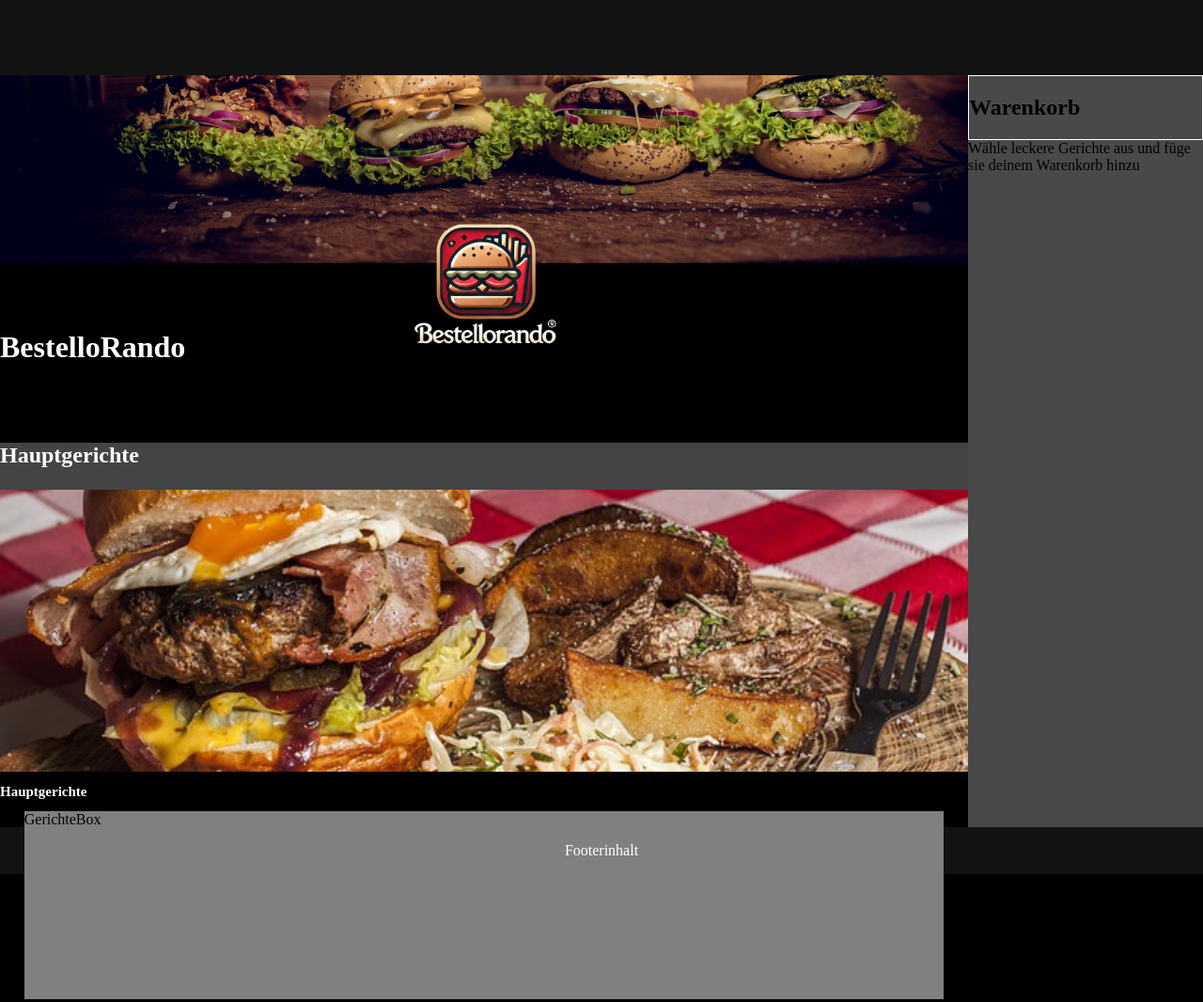
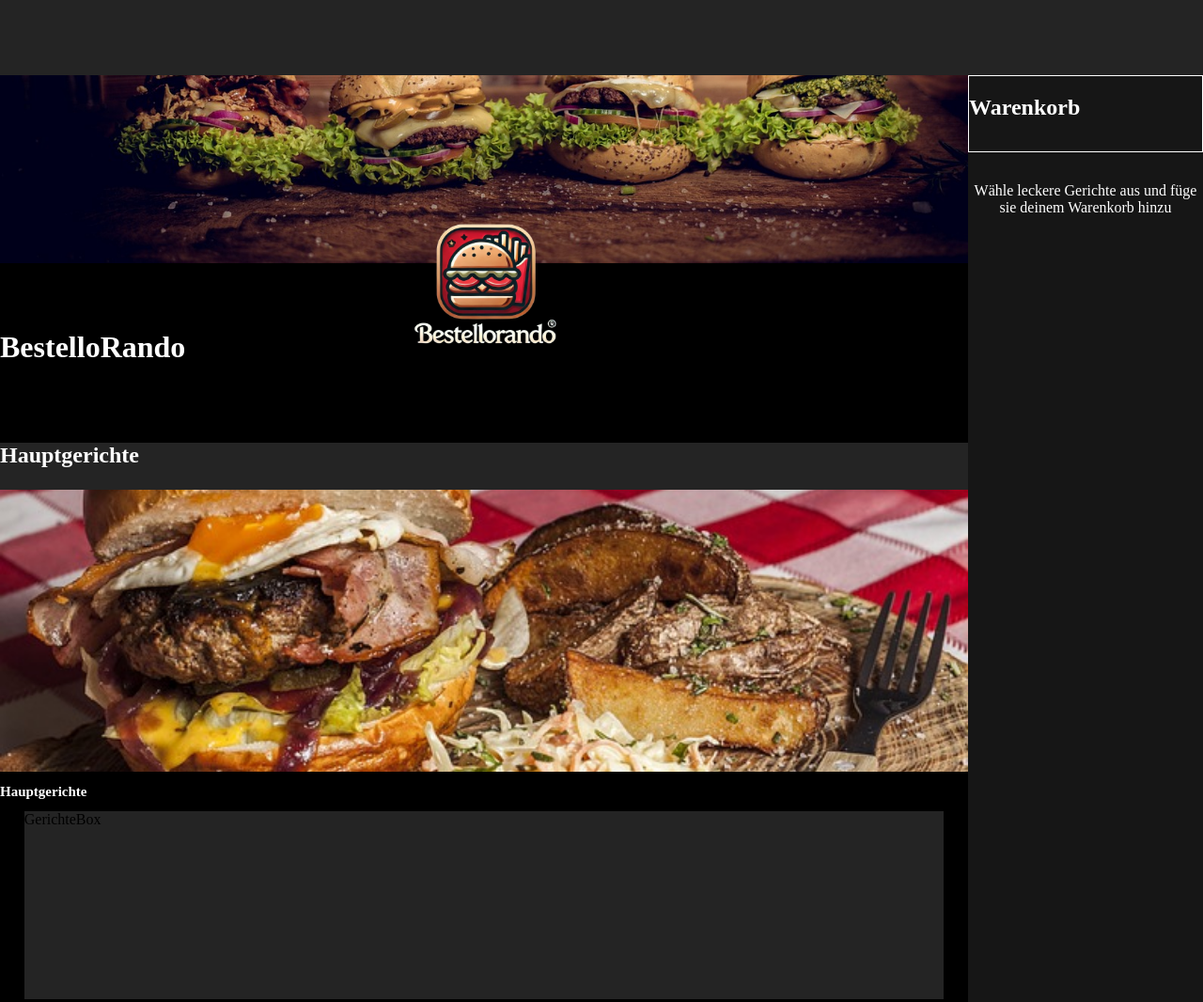
Before and after one commit to mapalummi/BestelloRando, a plain HTML site: page index.html in a window 1280 px wide. Shown: the top 1066 px of the page at 94% size. Drawn offline with Linux system fonts and the light colour scheme.

Commit message:
add new styles

```diff
--- a/index.html
+++ b/index.html
@@ -57,19 +57,31 @@
 
 
 
-      <div id="sticky_basket">
+      <div id="basket">
+
         <div class="basket_headline">
           <h2>Warenkorb</h2>
         </div>
 
-        <div class="hidden_info">
-          <span>Wähle leckere Gerichte aus und füge sie deinem Warenkorb hinzu</span>
-        </div>
+<div class="sticky_content">
+
+
+
+  <div class="hidden_info">
+    <span>Wähle leckere Gerichte aus und füge sie deinem Warenkorb hinzu</span>
+  </div>
+
+</div>
+
+
+
+
 
       </div>
 
 
+
     </div>
-<footer>Footerinhalt</footer>
+    <footer>Footerinhalt</footer>
   </body>
 </html>
--- a/style.css
+++ b/style.css
@@ -1,5 +1,9 @@
-body{
+
+html, body {
+    height: 100%;
+    width: 100%;
     margin: 0;
+    display: table;
     background-color: #000000;
 }
 
@@ -7,7 +11,7 @@ header{
     width: 100%;
     height: 80px;
     color: white;
-    background-color: rgba(255, 254, 254, 0.071);
+    background-color: rgb(36, 36, 36);
     display: flex;
     justify-content: center;
     align-items: end;
@@ -32,7 +36,7 @@ header{
 }
 
 #content_container{
-    height: 100vh;
+    /* height: 100vh; */
     flex: 1;
 }
 
@@ -59,7 +63,7 @@ header{
 .container2{
     width: 100%;
     height: 50px;
-    background-color: rgba(128, 128, 128, 0.533);
+    background-color: rgb(36, 36, 36);
     color: white;
 }
 
@@ -82,7 +86,9 @@ header{
 
 
 
-
+/* Gerenderter Inhalt */
+/*  */
+/*  */
 #render_content{
     display: flex;
     flex-direction: column;
@@ -93,38 +99,58 @@ header{
 .dishes_box{
     width: 95%;
     height: 200px;
-    background-color: gray;
+    background-color: rgb(36, 36, 36);
     margin-bottom: 12px;
 }
+/*  */
+/*  */
+/*  */
 
 
 
-
-
-
-
-#sticky_basket{
-    position: sticky;
-    top: 0;
+/* Warenkorb */
+/*  */
+/*  */
+#basket{
     width: 250px;
     height: auto;
-    background-color: rgba(128, 128, 128, 0.571);
+    background-color: rgba(36, 36, 36, 0.611);
+    color: white;
 }
 
 .basket_headline{
+    height: 80px;
     border: 1px solid white;
+    position: sticky;
+    top: 0;
+}
+
+.sticky_content{
+    height: auto;
+    position: sticky;
+    top: 80px;
+
 }
 
 .hidden_info{
-    color: black;
+    height: 100px;
+    color: white;
+    display: flex;
+    justify-content: center;
+    align-items: center;
+    text-align: center;
 }
+/*  */
+/*  */
+/*  */
+
+
 
 footer{
     width: 100%;
     height: 50px;
-    background-color: rgba(255, 254, 254, 0.071);
+    background-color: rgb(36, 36, 36);
     color: white;
-    display: flex;
-    justify-content: center;
-    align-items: center;
+    display: table-row;
+    text-align: center;
 }
```
